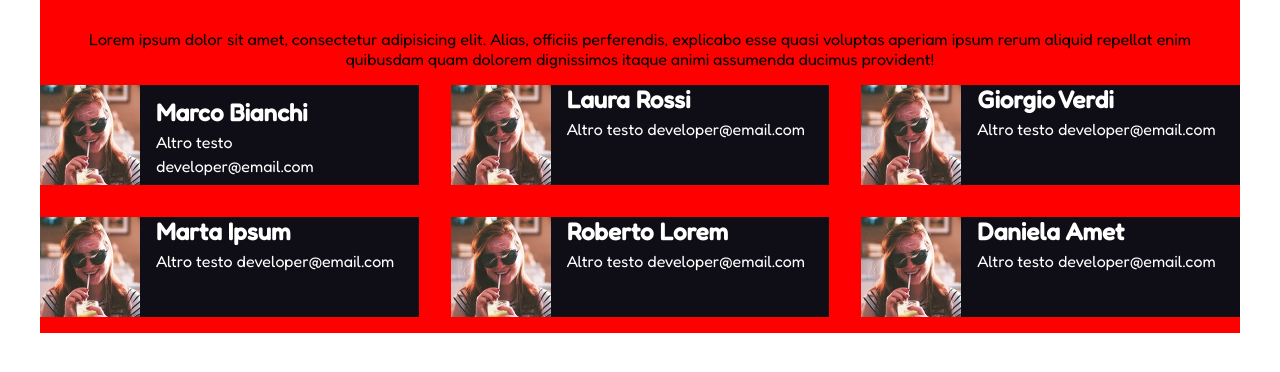
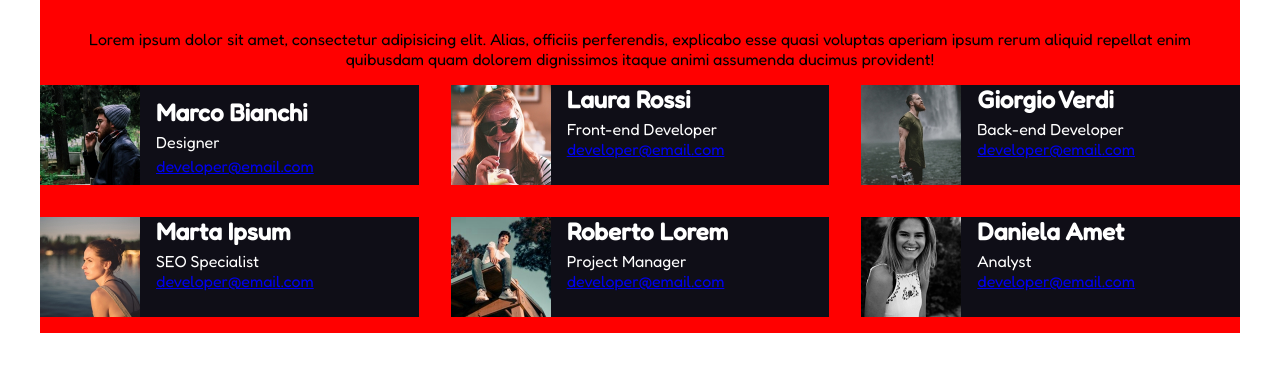
Before and after one commit to VincenzoTavassi/html-css-float-cards, a plain HTML site: page index.html in a window 1280 px wide. Shown: the part 74-446 px from the top of the page. Drawn offline with Linux system fonts and the light colour scheme.

Commit message:
final commit

```diff
--- a/index.html
+++ b/index.html
@@ -23,52 +23,52 @@
             <div class="row clearfix">
                 <div class="column">
                     <div class="card clearfix">
-                        <img src="./img/female1.png" alt="" srcset="">
+                        <img src="./img/male1.png" alt="Membro 1">
                         <div class="membro-team">
                         <h2>Marco Bianchi</h2>
-                        <span>Altro testo</span><br>
-                        <span>developer@email.com</span>
+                        <span>Designer</span><br>
+                        <a href="mailto:developer@email.com">developer@email.com</a>
                         </div>
                     </div>
                 </div>
                 <div class="column">
                     <div class="card">
-                        <img src="./img/female1.png" alt="" srcset="">
+                        <img src="./img/female1.png" alt="Female 1">
                         <h2>Laura Rossi</h2>
-                        <span>Altro testo</span>
-                        <span>developer@email.com</span>
+                        <span>Front-end Developer</span><br>
+                        <a href="mailto:developer@email.com">developer@email.com</a>
                     </div>
                 </div>
                 <div class="column">
                     <div class="card">
-                        <img src="./img/female1.png" alt="" srcset="">
+                        <img src="./img/male2.png" alt="Male 2">
                         <h2>Giorgio Verdi</h2>
-                        <span>Altro testo</span>
-                        <span>developer@email.com</span>
+                        <span>Back-end Developer</span><br>
+                        <a href="mailto:developer@email.com">developer@email.com</a>
                     </div>
                 </div>
                 <div class="column">
                     <div class="card">
-                        <img src="./img/female1.png" alt="" srcset="">
+                        <img src="./img/female2.png" alt="Female 2">
                         <h2>Marta Ipsum</h2>
-                        <span>Altro testo</span>
-                        <span>developer@email.com</span>
+                        <span>SEO Specialist</span><br>
+                        <a href="mailto:developer@email.com">developer@email.com</a>
                     </div>
                 </div>
                 <div class="column">
                     <div class="card">
-                        <img src="./img/female1.png" alt="" srcset="">
+                        <img src="./img/male3.png" alt="Male 3">
                         <h2>Roberto Lorem</h2>
-                        <span>Altro testo</span>
-                        <span>developer@email.com</span>
+                        <span>Project Manager</span>
+                        <a href="mailto:developer@email.com">developer@email.com</a>
                     </div>
                 </div>
                 <div class="column">
                     <div class="card">
-                        <img src="./img/female1.png" alt="" srcset="">
+                        <img src="./img/female3.png" alt="Female 3">
                         <h2>Daniela Amet</h2>
-                        <span>Altro testo</span>
-                        <span>developer@email.com</span>
+                        <span>Analyst</span><br>
+                        <a href="mailto:developer@email.com">developer@email.com</a>
                     </div>
                 </div>
             </div>
```
Also changed, not shown: screen.png (added).
